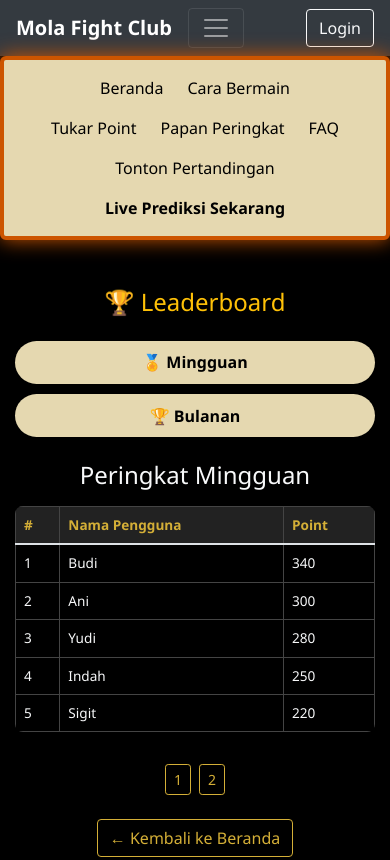
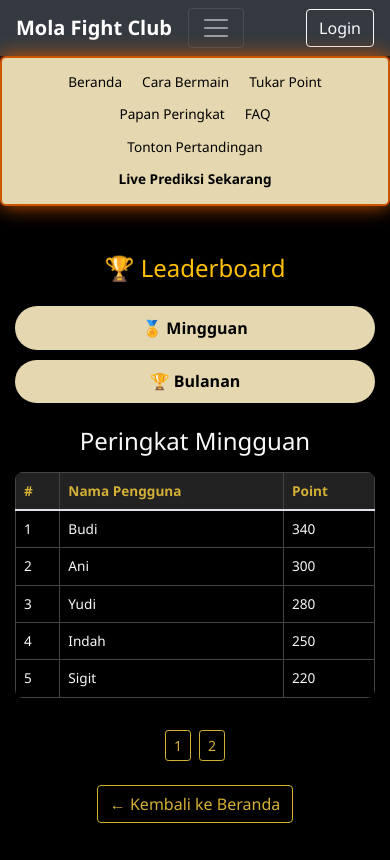
Before and after one commit to lafaek566/Project_Ui, a plain HTML site: page leaderboard.html in a window 390 px wide. Shown: the top 860 px of the page. Drawn offline with nearby package versions, Linux system fonts and the light colour scheme.

Commit message:
Update hero bg dan sub navbar2

```diff
--- a/leaderboard.html
+++ b/leaderboard.html
@@ -23,24 +23,23 @@
 
       .navbar-sub {
         background-color: #e5d8b0;
-        border: 4px solid #cc5500;
+        border: 2px solid #cc5500;
         box-shadow: 0 0 20px #cc5500;
         border-radius: 6px;
+        overflow-x: auto;
+        -webkit-overflow-scrolling: touch;
+      }
+
+      .navbar-sub .navbar-nav {
+        flex-wrap: nowrap;
+        white-space: nowrap;
       }
 
       .navbar-sub .nav-link {
-        padding: 0.5rem 0.75rem;
-        font-weight: 500;
+        padding: 0.2rem 0.8rem;
+        font-weight: 100;
         color: #000 !important;
-      }
-
-      .nav-link:hover {
-        color: var(--gold) !important;
-        transform: scale(1.05);
-      }
-
-      .navbar-toggler {
-        border-color: var(--gold);
+        flex: 0 0 auto;
       }
 
       .btn-outline-warning {
@@ -153,6 +152,11 @@
         .table td {
           font-size: 0.85rem;
           padding: 0.5rem;
+        }
+
+        .navbar-sub .nav-link {
+          padding: 6px 10px;
+          font-size: 0.85rem;
         }
       }
     </style>
```
Also changed, not shown: index.html (+3 -3 lines).
